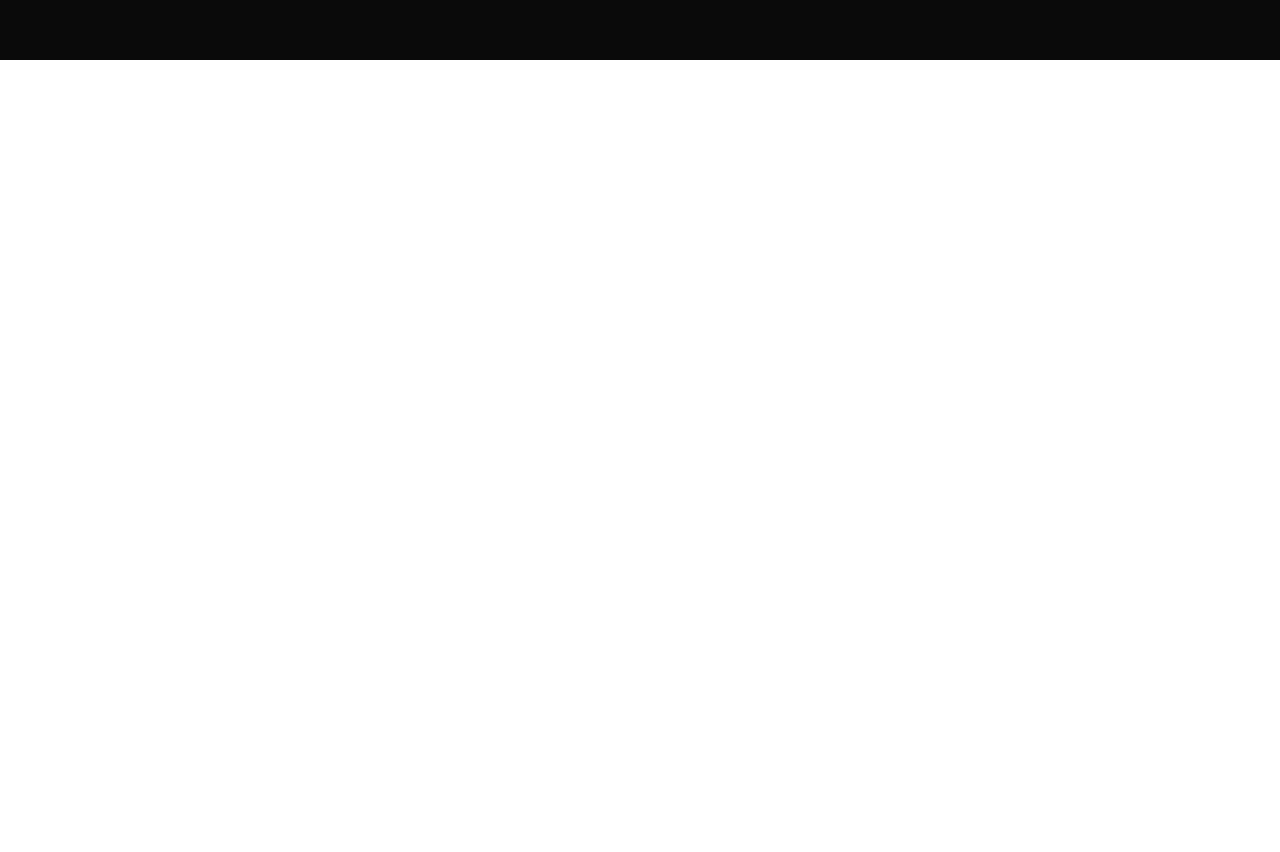
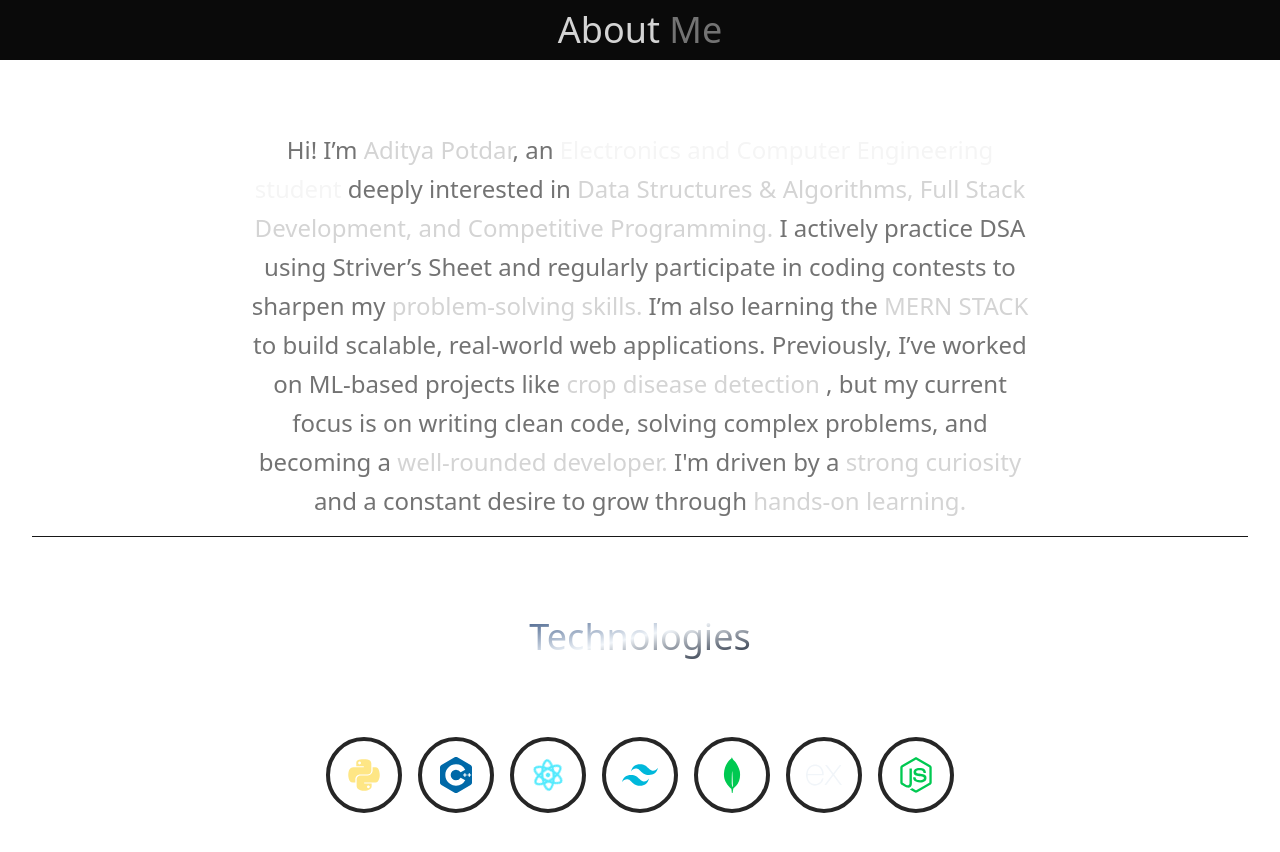
Before and after one commit to adityaa2404/my-portfolio, a React (Vite) app: page / in a window 1280 px wide. Shown: the part 740-1592 px from the top of the page. Before the commit the page ends 800 px from the top, so only its background shows below. Built offline with nearby package versions, Linux system fonts and the light colour scheme.

Commit message:
till techs section

```diff
--- a/src/App.jsx
+++ b/src/App.jsx
@@ -1,6 +1,8 @@
 import React from 'react';
 import Navbar from './components/Navbar';
 import Hero from './components/Hero';
+import About from './components/About';
+import Tech from './components/Tech';
 
 function App() {
 
@@ -8,12 +10,16 @@ function App() {
   return (
 
     <div className=' text-neutral-300 antialiased '>
-      <div className="fixed top-0 -z-10 h-full w-full"></div>
-      <div className="absolute top-0 z-[-2] h-screen w-screen bg-neutral-950 bg-[radial-gradient(ellipse_80%_80%_at_50%_-20%,rgba(120,119,198,0.3),rgba(255,255,255,0))]"></div>
+      <div className="fixed top-0 -z-10 h-full w-full">
+        <div className="absolute top-0 z-[-2] h-screen w-screen bg-neutral-950 bg-[radial-gradient(ellipse_80%_80%_at_50%_-20%,rgba(120,119,198,0.3),rgba(255,255,255,0))]"></div>
+      </div>
+
 
       <div className='container mx-auto px-8'>
         <Navbar/>
         <Hero/>
+        <About/>
+        <Tech/>
       </div>
 
     </div>
--- a/src/components/About.jsx
+++ b/src/components/About.jsx
@@ -12,10 +12,11 @@ function About (){
   <div className="flex justify-center">
     <div className="w-full lg:w-2/3 px-4">
       <p className="text-center text-2xl leading-relaxed text-neutral-500">
-            Hi! I’m <span className="text-neutral-300">Aditya Potdar</span>, an Electronics and Computer Engineering student deeply interested
+            Hi! I’m <span className="text-neutral-300">Aditya Potdar</span>, an <span className="text-neutral-100"> Electronics and Computer Engineering student </span> deeply interested
             in <span className="text-neutral-300"> Data Structures & Algorithms, Full Stack Development, and Competitive Programming. </span>
-             I actively practice DSA using Striver’s Sheet and regularly participate in coding contests to sharpen my problem-solving skills.
-             I’m also learning the<span className="text-neutral-300"> MERN STACK </span>to build scalable, real-world web applications. Previously, I’ve worked on ML-based projects like<span className="text-neutral-300"> crop disease detection </span> , but my current focus is on writing clean code, solving complex problems, and becoming a well-rounded developer.
+             I actively practice DSA using Striver’s Sheet and regularly participate in coding contests to sharpen my <span className="text-neutral-300">problem-solving skills. </span>
+             I’m also learning the<span className="text-neutral-300"> MERN STACK </span>to build scalable, real-world web applications. Previously, I’ve worked on ML-based projects like<span className="text-neutral-300"> crop disease detection </span> , but my current focus is on writing clean code, solving complex problems,
+             and becoming a<span className="text-neutral-300"> well-rounded developer. </span>
              I'm driven by a<span className="text-neutral-300"> strong curiosity </span>  and a constant desire to grow through<span className="text-neutral-300"> hands-on learning. </span>
       </p>
     </div>
--- a/src/components/Navbar.jsx
+++ b/src/components/Navbar.jsx
@@ -8,7 +8,7 @@ function Navbar(){
     return (
         <nav className="mb-20 mt-0.8 flex items-center justify-between py-6 h-[60px] w-full">
             <div className="flex flex-shrink-0 items-center">
-                <img src={logo} alt="Logo" className="h-30 w-30" />
+
 
 
             </div>
--- /dev/null
+++ b/src/components/Tech.jsx
@@ -0,0 +1,51 @@
+import React from "react";
+import { HiOutlineCode } from 'react-icons/hi';
+import {RiReactjsLine} from 'react-icons/ri';
+import { SiTailwindcss } from 'react-icons/si';
+import { SiMongodb } from 'react-icons/si';
+import { SiExpress } from 'react-icons/si';
+import { FaNodeJs } from 'react-icons/fa';
+import { FaPython } from 'react-icons/fa';
+import { SiCplusplus } from 'react-icons/si';
+
+
+function Tech(){
+    return (
+        <div className="border-b border-neutral-800 pb-24">
+            <h2 className="my-20 text-center text-4xl">
+                <span className="bg-gradient-to-br from-dark via-slate-100 to-darkest text-transparent bg-clip-text">Technologies</span>
+            </h2>
+
+            <div className="flex flex-wrap items-center justify-center gap-4">
+                <div className="rounded-full border-4 border-neutral-800 p-4">
+                   <FaPython className="text-4xl text-amber-200 " />
+                </div>
+
+                <div className="rounded-full border-4 border-neutral-800 p-4">
+                   <SiCplusplus className="text-4xl text-sky-700 " />
+                </div>
+
+                <div className="rounded-full border-4 border-neutral-800 p-4">
+                   <RiReactjsLine className="text-4xl text-cyan-300 animate-spin" style={{ animationDuration: "3s" }}/>
+                </div>
+                <div className="rounded-full border-4 border-neutral-800 p-4">
+                   <SiTailwindcss className="text-4xl text-cyan-500 " />
+                </div>
+
+                <div className="rounded-full border-4 border-neutral-800 p-4">
+                   <SiMongodb className="text-4xl text-green-500 " />
+                </div>
+
+                <div className="rounded-full border-4 border-neutral-800 p-4">
+                   <SiExpress className="text-4xl text-slate-100 " />
+                </div>
+                <div className="rounded-full border-4 border-neutral-800 p-4">
+                   <FaNodeJs className="text-4xl text-green-500 " />
+                </div>
+
+            </div>
+
+        </div>
+    )
+}
+export default Tech;
--- a/src/constants/index.js
+++ b/src/constants/index.js
@@ -1,4 +1,4 @@
 
 export const HERO_GOAL = `Goal : Developing into an informed and competent person, succeeding professionally, and leading a thoughtful, well-rounded life.`;
 
-export const ABOUT_TEXT = `I am a dedicated and versatile full stack developer with a passion for creating efficient and user-friendly web applications. With 5 years of professional experience, I have worked with a variety of technologies, including React, Next.js, Node.js, MySQL, PostgreSQL, and MongoDB. My journey in web development began with a deep curiosity for how things work, and it has evolved into a career where I continuously strive to learn and adapt to new challenges. I thrive in collaborative environments and enjoy solving complex problems to deliver high-quality solutions. Outside of coding, I enjoy staying active, exploring new technologies, and contributing to open-source projects.`;
+export const ABOUT_TEXT = `Hi! I’m Aditya Potdar, an Electronics and Computer Engineering student deeply interested in Data Structures & Algorithms, Full Stack Development, and Competitive Programming. I actively practice DSA using Striver’s Sheet and regularly participate in coding contests to sharpen my problem-solving skills. I’m also learning the MERN stack to build scalable, real-world web applications. Previously, I’ve worked on ML-based projects like crop disease detection, but my current focus is on writing clean code, solving complex problems, and becoming a well-rounded developer. I'm driven by a strong curiosity and a constant desire to grow through hands-on learning.`;
```
Also changed, not shown: src/components/Navbar.css (deleted).
